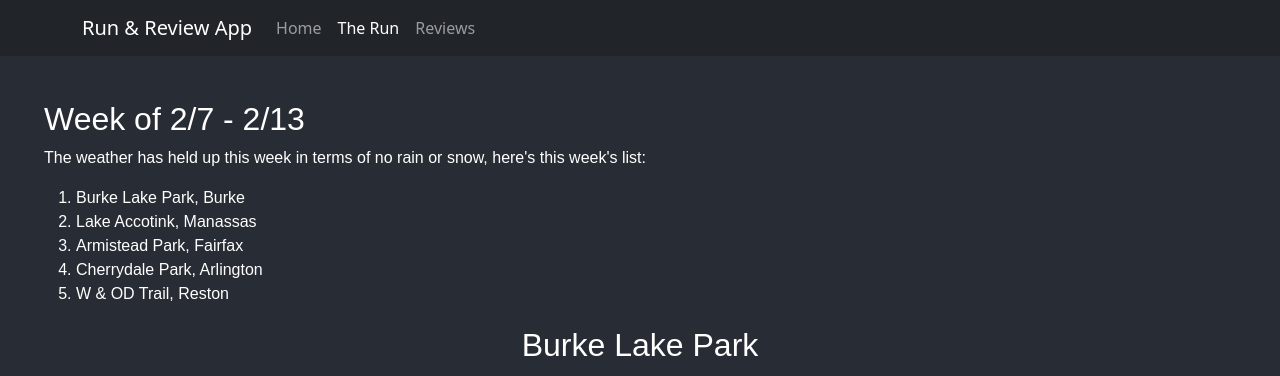
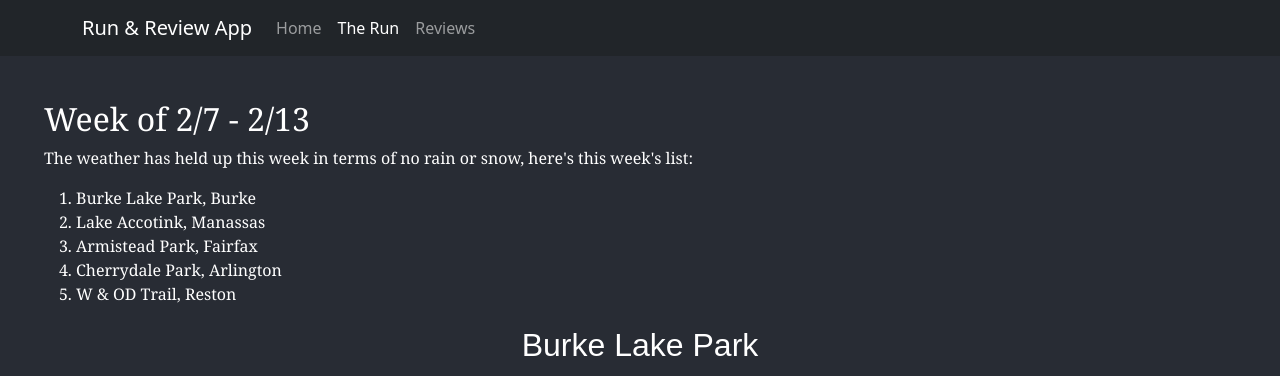
Before and after one commit to Reidwilliamson13/run-review, a React (Create React App) app in the folder react_spa/: page /runpage in a window 1280 px wide. Shown: the top 376 px of the page. Built offline with nearby package versions, Linux system fonts and the light colour scheme; data requests are answered from the project's data file.

Commit message:
change font family

```diff
--- a/react_spa/src/App.css
+++ b/react_spa/src/App.css
@@ -10,7 +10,7 @@
   background-color: #282c34;
   color: white;
   padding: 4px;
-  font-family: Arial;
+  font-family: Cambria, Cochin, Georgia, Times, "Times New Roman", serif;
   text-align: left;
 }
 
```
